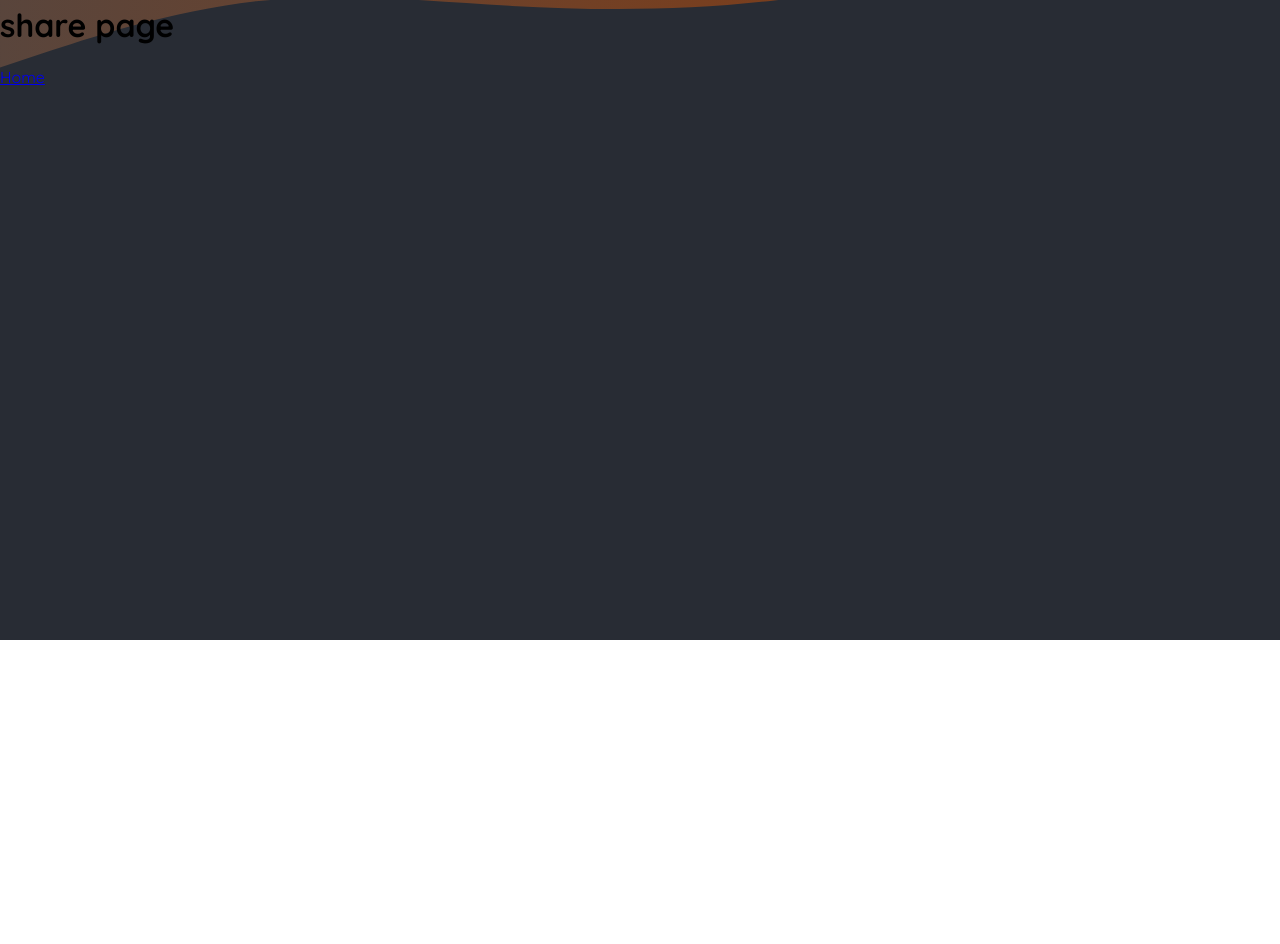
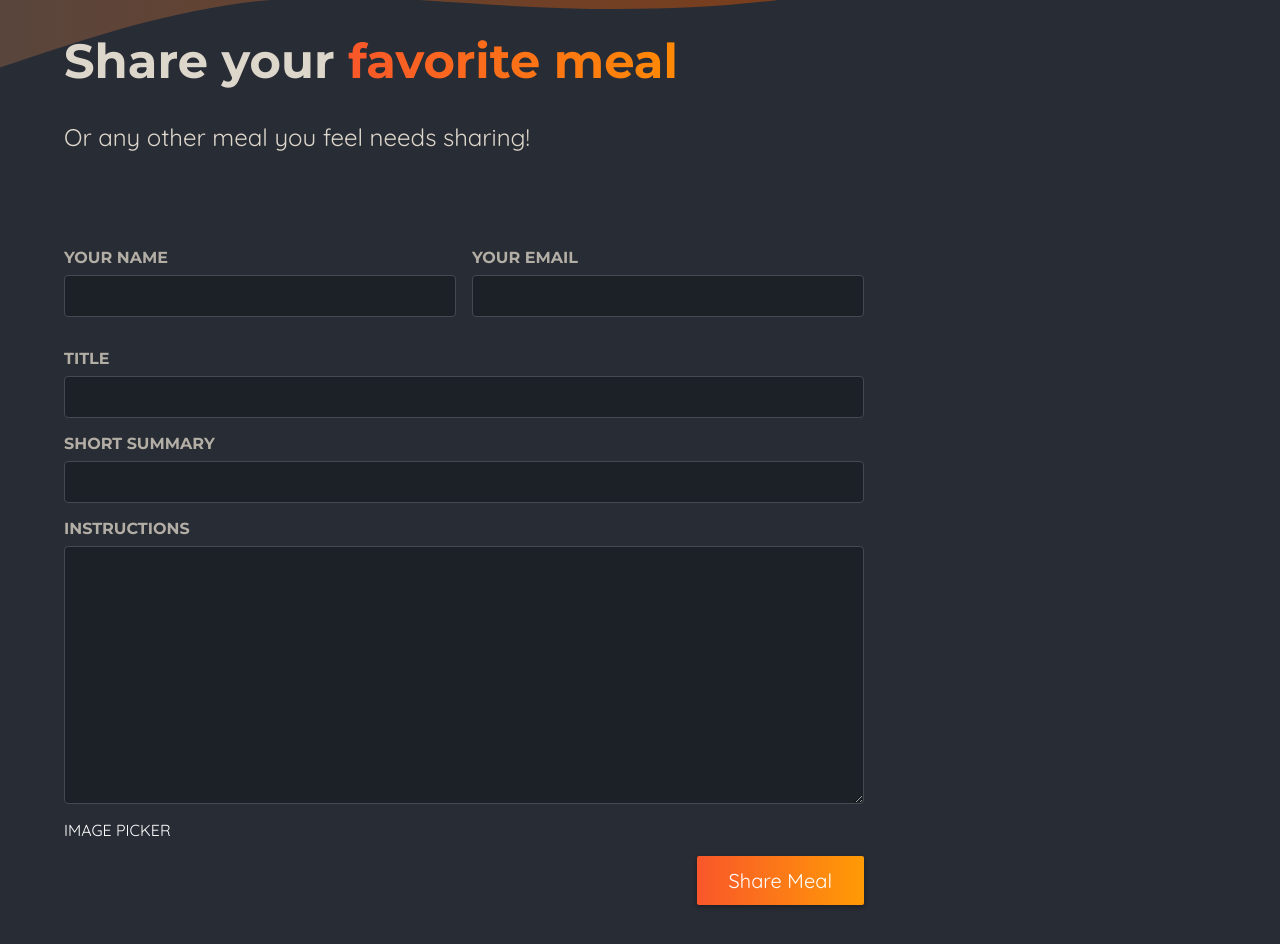
Before and after one commit to Abdu-alyousef/NextJsEssential, a Next.js app: page /meals/share in a window 1280 px wide. Shown: the part 160-1104 px from the top of the page. Before the commit the page ends 800 px from the top, so only its background shows below. Built offline with nearby package versions, Linux system fonts and the light colour scheme.

Commit message:
Added form to share meals

```diff
--- a/app/meals/[mealSlug]/page.js
+++ b/app/meals/[mealSlug]/page.js
@@ -1,10 +1,15 @@
 import { getMeal } from "@/lib/meals"
 import classes from "./page.module.css"
 import Image from "next/image"
+import { notFound } from "next/navigation";
 
 export default  function MealDetailsPage({ params }) {
     const meal = getMeal(params.mealSlug)
     meal.instructions = meal.instructions.replace(/\n/g, '<br>');
+
+    if (!meal) {
+        notFound();
+    }
 
     return (
         <>
--- /dev/null
+++ b/app/meals/not-found.js
@@ -0,0 +1,6 @@
+export default function NotFound () {
+    return <main className="not-found">
+        <h1>meals not found!</h1>
+        <p>Unfortunately, we could not find the requested page or meals data!</p>
+    </main>
+}
--- a/app/meals/share/page.js
+++ b/app/meals/share/page.js
@@ -1,10 +1,48 @@
-import Link from "next/link";
+import classes from './page.module.css';
 
-export default function ShareMealsPage () {
-    return (
-        <>
-        <h1>share page</h1>
-        <p><Link href="/">Home</Link></p>
-        </>
-    )
-}
+export default function ShareMealPage() {
+  return (
+    <>
+      <header className={classes.header}>
+        <h1>
+          Share your <span className={classes.highlight}>favorite meal</span>
+        </h1>
+        <p>Or any other meal you feel needs sharing!</p>
+      </header>
+      <main className={classes.main}>
+        <form className={classes.form}>
+          <div className={classes.row}>
+            <p>
+              <label htmlFor="name">Your name</label>
+              <input type="text" id="name" name="name" required />
+            </p>
+            <p>
+              <label htmlFor="email">Your email</label>
+              <input type="email" id="email" name="email" required />
+            </p>
+          </div>
+          <p>
+            <label htmlFor="title">Title</label>
+            <input type="text" id="title" name="title" required />
+          </p>
+          <p>
+            <label htmlFor="summary">Short Summary</label>
+            <input type="text" id="summary" name="summary" required />
+          </p>
+          <p>
+            <label htmlFor="instructions">Instructions</label>
+            <textarea
+              id="instructions"
+              name="instructions"
+              rows="10"
+              required
+            ></textarea>
+          </p>
+          IMAGE PICKER
+          <p className={classes.actions}>
+            <button type="submit">Share Meal</button>
+          </p>
+        </form>
+      </main>
+    </>
+  )}
--- /dev/null
+++ b/app/meals/share/page.module.css
@@ -0,0 +1,98 @@
+.header {
+    gap: 3rem;
+    margin: 3rem auto 5rem auto;
+    width: 90%;
+    max-width: 75rem;
+    color: #ddd6cb;
+    font-size: 1.5rem;
+  }
+
+  .header h1 {
+    font-family: 'Montserrat', sans-serif;
+  }
+
+  .highlight {
+    background: linear-gradient(90deg, #f9572a, #ff8a05);
+    background-clip: text;
+    -webkit-background-clip: text;
+    -webkit-text-fill-color: transparent;
+  }
+
+  .main {
+    width: 90%;
+    max-width: 75rem;
+    margin: 3rem auto;
+    color: white;
+  }
+
+  .form {
+    max-width: 50rem;
+  }
+
+  .form label {
+    display: block;
+    margin-bottom: 0.5rem;
+    font-size: 1rem;
+    font-family: 'Montserrat', sans-serif;
+    text-transform: uppercase;
+    color: #b3aea5;
+    font-weight: bold;
+  }
+
+  .form input,
+  .form textarea {
+    display: block;
+    width: 100%;
+    padding: 0.5rem 1rem;
+    border-radius: 4px;
+    border: 1px solid #454952;
+    background: #1c2027;
+    font-size: 1.25rem;
+    font-family: 'Montserrat', sans-serif;
+    color: #ddd6cb;
+  }
+
+  .form input:focus,
+  .form textarea:focus {
+    outline-color: #f99f2a;
+    background-color: #1f252d;
+  }
+
+  .row {
+    display: flex;
+    gap: 1rem;
+  }
+
+  .row p {
+    width: 100%;
+  }
+
+  .actions {
+    text-align: right;
+  }
+
+  .actions button {
+    border: 0;
+    padding: 0.75rem 2rem;
+    background: linear-gradient(90deg, #f9572a, #ff9b05);
+    border: none;
+    color: #ffffff;
+    border-radius: 2px;
+    cursor: pointer;
+    font: inherit;
+    font-size: 1.25rem;
+    box-shadow: 0 2px 5px rgba(0, 0, 0, 0.3);
+  }
+
+  .actions button:hover,
+  .actions button:focus {
+    background: linear-gradient(90deg, #fd4715, #f9b241);
+  }
+
+  .actions button:disabled,
+  .actions button:hover:disabled,
+  .actions button:focus:disabled {
+    background: #ccc;
+    color: #979797;
+    cursor: not-allowed;
+  }
```
